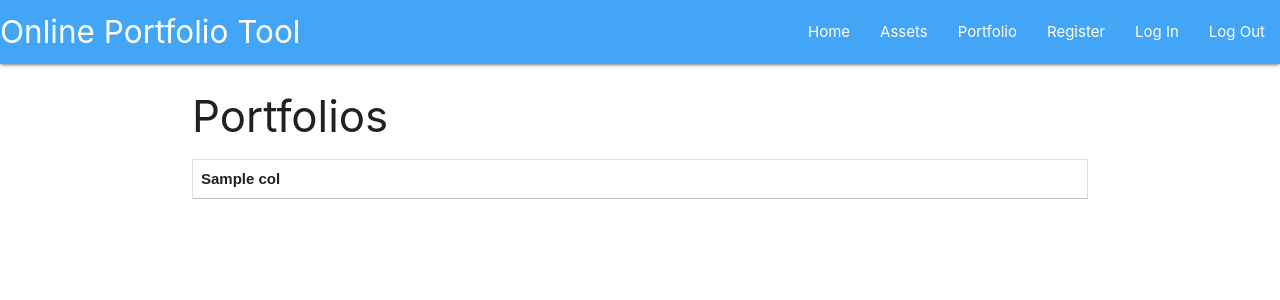
After one commit to spf34/milestone-project-3, a Flask app: template templates/portfolios.html in a window 1280 px wide. The commit adds this page. Shown: the top 300 px of the page. Run offline with Flask 2, Linux system fonts and the light colour scheme; the template is opened without the code that fills it: most values are stand-ins (such as "Sample title", 1, 10 or a date in 2020); lists and menus that the app fills with data are empty; parts of the project's set-up code (start-up, migrations or seed data) failed here and were passed over; some libraries are stand-ins or nearby versions.

Commit message:
Add basic portfolio page functionality

```diff
--- a/app.py
+++ b/app.py
@@ -32,6 +32,19 @@ def get_users():
     return render_template('users.html', users=users)
 
 
+@app.route('/portfolios/<username>', methods=['GET', 'POST'])
+def portfolios(username):
+    # portfolio = get_portfolio_from_email(email)
+    portfolio = pd.DataFrame({'A': [1, 2, 3], 'B': [3, 4, 5]})
+    template = render_template(
+        'portfolios.html',
+        username=username,
+        column_names=portfolio.columns.tolist(),
+        row_data=list(portfolio.values.tolist())
+        )
+    return template
+
+
 @app.route('/register', methods=['GET', 'POST'])
 def register():
     if request.method == 'POST':
@@ -63,6 +76,9 @@ def register():
         # put the new user into session cookie
         session['user'] = registration['email']
         flash('Registered Successfully!')
+        username = get_username_from_email(session['user'])
+        return redirect(url_for('portfolios'), username)
+
     return render_template('register.html')
 
 
@@ -76,16 +92,15 @@ def login():
             password = request.form.get('password')
             if check_password_hash(existing_user['password'], password):
                 session['user'] = existing_user['email']
-                full_name = existing_user["first"].capitalize() + ' '
-                full_name += existing_user["last"].capitalize()
-                flash(f'Welcome {full_name}')
+                username = get_username_from_email(session['user'])
+                flash(f'Welcome {username}')
+                return redirect(url_for('portfolios', username=username))
             else:
                 flash('Email or password not recognised')
                 return redirect(url_for('login'))
         else:
             flash('Email or password not recognised')
             return redirect(url_for('login'))
-
     return render_template('login.html')
 
 
@@ -93,12 +108,27 @@ def record_to_dataframe(data):
     return pd.DataFrame(data).drop('_id', axis=1).transpose()
 
 
+def get_username_from_email(email):
+    user_info = mongo.db.users.find_one({'email': email})
+    first = user_info['first']
+    last = user_info['last']
+    return first.capitalize() + last.capitalize()
+
+
+def get_portfolio_from_email(email):
+    user_info = mongo.db.users.find({'email': email})
+    user_id = user_info['_id']
+    mongo.db.portfolios.find({'user_id': user_id})
+    # ToDo: implement rest of this method
+    return
+
 if __name__ == '__main__':
-    # app.run(
-    #     host=os.environ.get('IP'),
-    #     port=int(os.environ.get('PORT')),
-    #     debug=True
-    #     )
+    app.run(
+        host=os.environ.get('IP'),
+        port=int(os.environ.get('PORT')),
+        debug=True
+    )
+
     # for ptf in mongo.db.portfolios.find():
     #     for k, v in ptf.items():
     #         if k != '_id':
@@ -109,4 +139,4 @@ if __name__ == '__main__':
     # portfolios = mongo.db.portfolios.find()
     # for ptf in portfolios:
     #     print(record_to_dataframe(ptf))
-    print(PRICES)
+    # print(PRICES)
--- a/static/css/style.css
+++ b/static/css/style.css
@@ -0,0 +1,15 @@
+table {
+    font-family: arial, sans-serif;
+    border-collapse: collapse;
+    width: 100%;
+}
+
+td, th {
+    border: 1px solid #dddddd;
+    text-align: left;
+    padding: 8px;
+}
+
+tr:nth-child(even) {
+    background-color: #dddddd;
+}
--- a/templates/base.html
+++ b/templates/base.html
@@ -22,7 +22,7 @@
               <ul id="nav-mobile" class="right hide-on-med-and-down">
                 <li><a href="#">Home</a></li>
                 <li><a href="#">Assets</a></li>
-                <li><a href="#">Portfolios</a></li>
+                <li><a href="#">Portfolio</a></li>
                 <li><a href="{{ url_for('register') }}">Register</a></li>
                 <li><a href="{{ url_for('login') }}">Log In</a></li>
                 <li><a href="#">Log Out</a></li>
@@ -33,7 +33,7 @@
           <ul class="sidenav" id="mobile-demo">
             <li><a href="#">Home</a></li>
             <li><a href="#">Assets</a></li>
-            <li><a href="#">Portfolios</a></li>
+            <li><a href="#">Portfolio</a></li>
             <li><a href="{{ url_for('register') }}">Register</a></li>
             <li><a href="{{ url_for('login') }}">Log In</a></li>
             <li><a href="#">Log Out</a></li>
--- /dev/null
+++ b/templates/portfolios.html
@@ -0,0 +1,21 @@
+{% extends "base.html" %}
+{% block content %}
+
+    <h3>Portfolios</h3>
+
+    <table>
+        <tr>
+            {% for col in column_names %}
+            <th>{{col}}</th>
+            {% endfor %}
+        </tr>
+        {% for row in row_data %}
+        <tr>
+            {% for col, row_ in zip(column_names, row) %}
+                <td>{{row_}}</td>
+            {% endfor %}
+        </tr>
+        {% endfor %}
+    </table>
+
+{% endblock %}
--- a/templates/users.html
+++ b/templates/users.html
@@ -4,6 +4,7 @@
     <h2>Extending base template</h2>
 
     {% for user in users %}
+        {{user._id}}<br>
         {{user.first}}<br>
         {{user.last}}<br>
         {{user.email}}<br>
```
Also changed, not shown: README.md.
